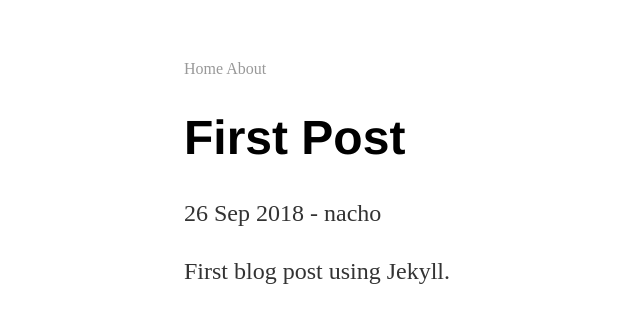
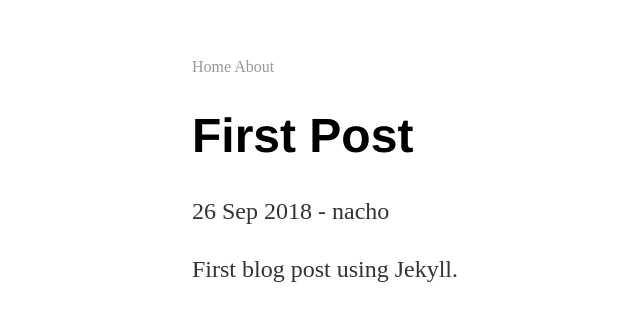
Before and after one commit to ncho-sqd/ncho-sqd.github.io, a Jekyll site: the page built from _posts/2018-09-26-first-post.md, in a window 1280 px wide. Shown: the top 323 px of the page, without its empty margins (8-648 px from the left). Built offline with Jekyll 4.4.1, drawn with Linux system fonts in a browser that asks for light colours; comment, search, counter and statistics services are not loaded.

Commit message:
Added disqus to post.html.  Minor edits to css format.

```diff
--- /dev/null
+++ b/_includes/disqus.html
@@ -0,0 +1,20 @@
+<div id="disqus_thread"></div>
+<script>
+
+/**
+*  RECOMMENDED CONFIGURATION VARIABLES: EDIT AND UNCOMMENT THE SECTION BELOW TO INSERT DYNAMIC VALUES FROM YOUR PLATFORM OR CMS.
+*  LEARN WHY DEFINING THESE VARIABLES IS IMPORTANT: https://disqus.com/admin/universalcode/#configuration-variables*/
+
+var disqus_config = function () {
+this.page.url = "https://ncho-sqd.github.io/{{ page.url }}";  // Replace PAGE_URL with your page's canonical URL variable
+this.page.identifier = "{{ page.url }}"; // Replace PAGE_IDENTIFIER with your page's unique identifier variable
+};
+
+(function() { // DON'T EDIT BELOW THIS LINE
+var d = document, s = d.createElement('script');
+s.src = 'https://https-ncho-sqd-github-io.disqus.com/embed.js';
+s.setAttribute('data-timestamp', +new Date());
+(d.head || d.body).appendChild(s);
+})();
+</script>
+<noscript>Please enable JavaScript to view the <a href="https://disqus.com/?ref_noscript">comments powered by Disqus.</a></noscript>
--- a/_layouts/post.html
+++ b/_layouts/post.html
@@ -5,3 +5,5 @@
 <p>{{ page.date | date_to_string }} - {{ page.author }}</p>
 
 {{ content }}
+<br/><br/><br/><br/>
+{% include disqus.html %}
--- a/css/main.css
+++ b/css/main.css
@@ -1,5 +1,6 @@
-body {
-    margin: 60px auto;
+html{
+    margin:    50px auto;
+    max-width: 900px;
     width: 70%;
 }
 nav ul, footer ul {
@@ -11,6 +12,9 @@
 nav ul li, footer ul li {
     display: inline;
     margin-right: 20px;
+}
+ul {
+    list-style: none;
 }
 a {
     text-decoration: none;
```
Also changed, not shown: 5 other files.
